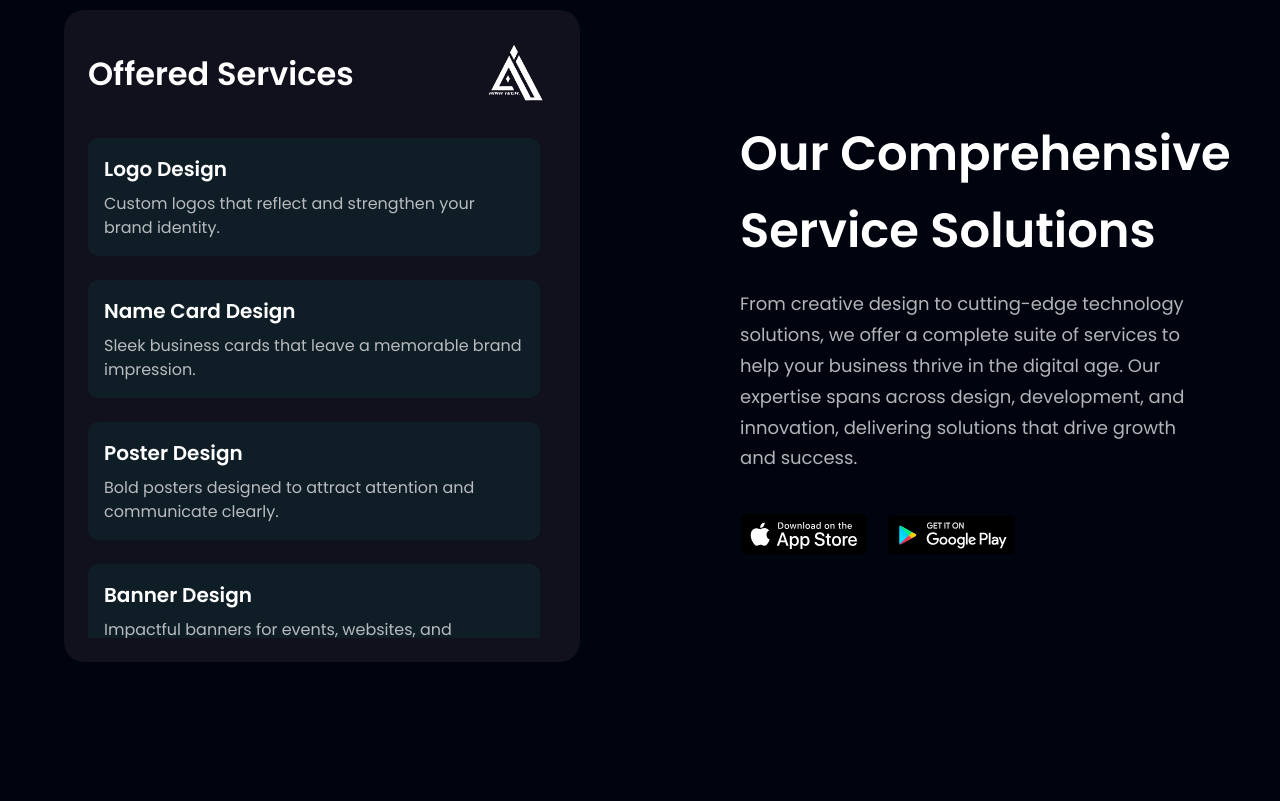
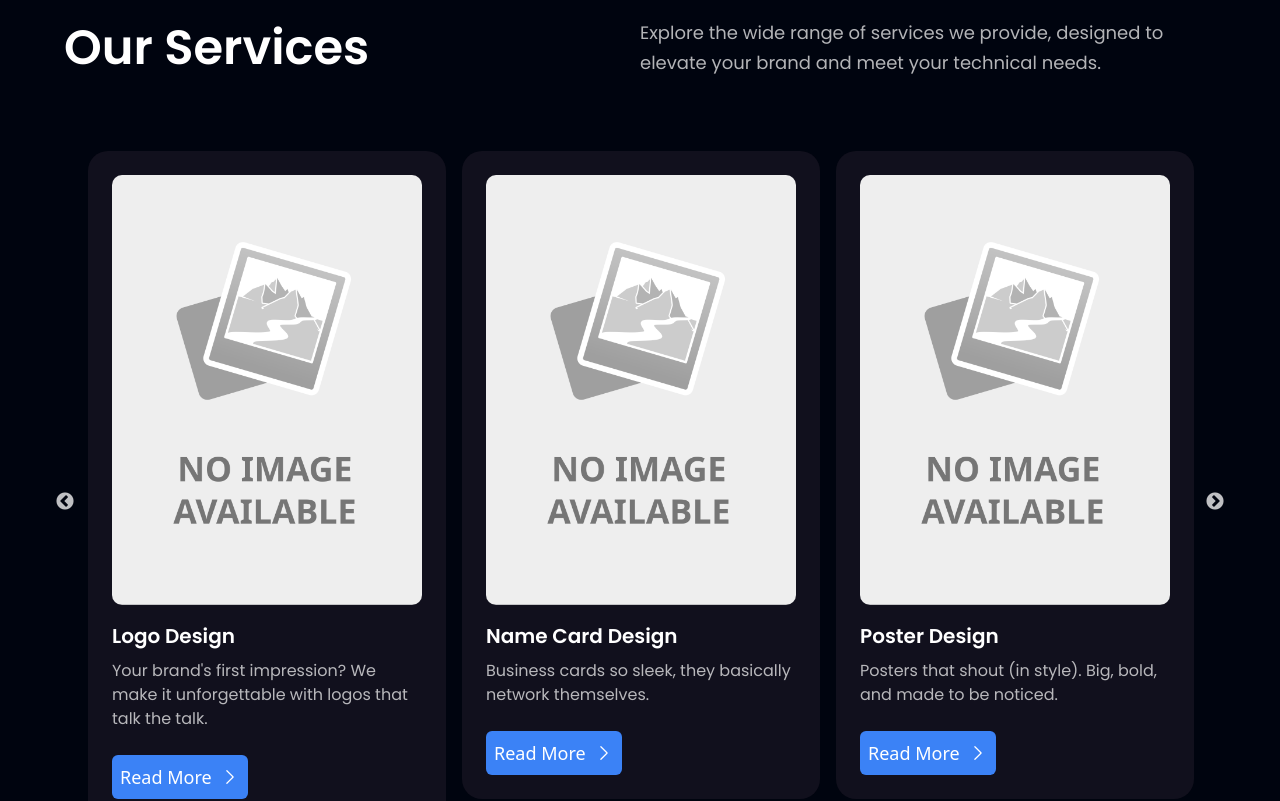
Before and after one commit to theniceduck/aina-tech, a React (Vite) app: page / in a window 1280 px wide. Shown: the part 1600-2401 px from the top of the page. Built offline with nearby package versions, Linux system fonts and the light colour scheme.

Commit message:
use card slider for services.jsx

```diff
--- a/package.json
+++ b/package.json
@@ -10,8 +10,11 @@
     "deploy": "gh-pages -d dist"
   },
   "dependencies": {
+    "@heroicons/react": "^2.2.0",
     "react": "^18.2.0",
-    "react-dom": "^18.2.0"
+    "react-dom": "^18.2.0",
+    "react-slick": "^0.30.3",
+    "slick-carousel": "^1.8.1"
   },
   "devDependencies": {
     "@types/react": "^18.0.27",
--- a/src/components/Services.jsx
+++ b/src/components/Services.jsx
@@ -1,140 +1,190 @@
 import React from 'react'
+import Slider from "react-slick";
+import "slick-carousel/slick/slick.css";
+import "slick-carousel/slick/slick-theme.css";
 import { apple, google, logo } from '../assets'
 import styles, { layout } from '../style'
+import noimageplaceholder from '../assets/noimageplaceholder.png'
+import { ChevronRightIcon } from '@heroicons/react/24/solid';
 
 const Services = () => {
   const servicesList = [
     {
       "title": "Logo Design",
-      "description": "Custom logos that reflect and strengthen your brand identity."
+      "description": "Your brand's first impression? We make it unforgettable with logos that talk the talk.",
+      "links": "https://example.com"
     },
     {
       "title": "Name Card Design",
-      "description": "Sleek business cards that leave a memorable brand impression."
+      "description": "Business cards so sleek, they basically network themselves.",
+      "links": "https://example.com"
     },
     {
       "title": "Poster Design",
-      "description": "Bold posters designed to attract attention and communicate clearly."
+      "description": "Posters that shout (in style). Big, bold, and made to be noticed.",
+      "links": "https://example.com"
     },
     {
       "title": "Banner Design",
-      "description": "Impactful banners for events, websites, and marketing campaigns."
+      "description": "From storefronts to scroll-stops — banners that grab attention wherever they hang.",
+      "links": "https://example.com"
     },
     {
       "title": "Jersey/Shirt Design",
-      "description": "Stylish custom apparel for teams, events, and branding."
+      "description": "Outfit your crew in custom gear that's got both swagger and spirit.",
+      "links": "https://example.com"
     },
     {
       "title": "Social Media Design",
-      "description": "Graphics that boost online presence and engage your audience."
+      "description": "We make your socials pop with scroll-stopping, double-tap-worthy designs.",
+      "links": "https://example.com"
     },
     {
       "title": "Branding Event Kit",
-      "description": "Complete event branding kits with signage and materials."
+      "description": "Everything you need to show up and show off — signs, swag, and serious style.",
+      "links": "https://example.com"
     },
     {
       "title": "Photography/Videography",
-      "description": "Capture stunning visuals for events, products, and promotions."
+      "description": "We don't just shoot — we capture moments that tell your story beautifully.",
+      "links": "https://example.com"
     },
     {
       "title": "3D Modeling & Animation",
-      "description": "Realistic 3D models and animations for various applications."
+      "description": "Flat designs are so last season. Let's bring your ideas to life in 3D.",
+      "links": "https://example.com"
     },
     {
       "title": "3D Printing",
-      "description": "Turn digital designs into physical products with 3D printing."
+      "description": "Digital dreams? Meet reality. We print your ideas into real-life creations.",
+      "links": "https://example.com"
     },
     {
       "title": "Web Development",
-      "description": "Custom websites built using modern, reliable web technologies."
+      "description": "Websites that work hard, look good, and don't break under pressure.",
+      "links": "https://example.com"
     },
     {
       "title": "Mobile App Development",
-      "description": "High-quality mobile apps for iOS, Android, and cross-platform."
+      "description": "We craft apps that live in your users' pockets — and their hearts.",
+      "links": "https://example.com"
     },
     {
       "title": "API Development & Integration",
-      "description": "Efficient API solutions for seamless system communication."
+      "description": "Making apps talk to each other like old friends. Fast, reliable, drama-free.",
+      "links": "https://example.com"
     },
     {
-      "title": "Database Application & Management",
-      "description": "Reliable database systems for storing and managing data."
+      "title": "Database Solutions",
+      "description": "Your data deserves a safe, smart home — and we build exactly that.",
+      "links": "https://example.com"
     },
     {
       "title": "Custom Software Development",
-      "description": "Software built to solve your specific business problems."
+      "description": "Got a challenge? We build software that fits like a glove and works like a charm.",
+      "links": "https://example.com"
     },
     {
       "title": "AI & Automation Solutions",
-      "description": "Smart automation and AI tools to improve efficiency."
+      "description": "Let the robots do the heavy lifting. We build smart tools that get the job done faster.",
+      "links": "https://example.com"
     },
     {
       "title": "UI/UX Design",
-      "description": "Designs focused on intuitive and enjoyable user experiences."
+      "description": "Good vibes only. We design experiences that users love to click, swipe, and enjoy.",
+      "links": "https://example.com"
     },
     {
       "title": "Custom Web System",
-      "description": "Tailored web platforms for unique business functionality."
+      "description": "Your business isn't basic — your web system shouldn't be either. We tailor it all.",
+      "links": "https://example.com"
     },
     {
       "title": "AI Training",
-      "description": "Train AI models for your business’s unique needs."
+      "description": "We teach AI to do what you need — no boring pre-sets here.",
+      "links": "https://example.com"
     },
     {
       "title": "PC Building & Repair",
-      "description": "Build and repair PCs for optimal performance and reliability."
+      "description": "Whether you need a beast of a PC or a quick fix, we've got the tools and the know-how.",
+      "links": "https://example.com"
     },
     {
       "title": "WhatsApp AI Chatbot",
-      "description": "Automate chats with smart, responsive WhatsApp AI bots."
+      "description": "Conversations on autopilot. Our bots are smart, helpful, and never sleep.",
+      "links": "https://example.com"
     },
     {
       "title": "Telegram Bot",
-      "description": "Powerful Telegram bots for support, marketing, and automation."
+      "description": "Think of it as your digital assistant — automating, supporting, and marketing 24/7.",
+      "links": "https://example.com"
     }
   ];
 
+  const settings = {
+    dots: true,
+    infinite: true,
+    speed: 500,
+    slidesToShow: 3,
+    slidesToScroll: 1,
+    autoplay: false,
+    arrows: true,
+    responsive: [
+      {
+        breakpoint: 1024,
+        settings: {
+          slidesToShow: 2,
+          slidesToScroll: 1,
+          infinite: true,
+          dots: true
+        }
+      },
+      {
+        breakpoint: 600,
+        settings: {
+          slidesToShow: 1,
+          slidesToScroll: 1
+        }
+      }
+    ]
+  };
+
   return (
-    <section id='services' className={layout.sectionReverse}>
-      <div className={layout.sectionImgReverse}>
-        <div className="w-full h-full relative z-[5] bg-black-gradient rounded-[20px] p-6">
-          <div className="flex items-center justify-between mb-6">
-            <h2 className="text-white font-poppins font-semibold text-[32px]">Offered Services</h2>
-            <img
-              src={logo}
-              alt="AINA Tech Solution"
-              className="w-[80px] h-[80px] object-contain"
-            />
-          </div>
-          <div className="h-[500px] overflow-y-auto pr-4 custom-scrollbar">
-            {servicesList.map((service, index) => (
-              <div key={index} className="mb-6 p-4 bg-dimBlue rounded-[10px] hover:bg-blue-gradient transition-all duration-300">
-                <h3 className="text-white font-poppins font-semibold text-[20px] mb-2">{service.title}</h3>
-                <p className="text-dimWhite font-poppins text-[16px]">{service.description}</p>
-              </div>
-            ))}
-          </div>
+    <section id='services' className={`${styles.paddingY} ${styles.flexCenter} flex-col relative`}>
+      <div className='absolute z-[0] w-[60%] h-[60%] -right-[50%] rounded-full blue__gradient bottom-40' />
+      <div className="w-full flex justify-between items-center md:flex-row flex-col sm:mb-16 mb-6 relative z-[1]">
+        <h2 className={styles.heading2}>
+          Our Services
+        </h2>
+        <div className="w-full md:mt-0 mt-6">
+          <p className={`${styles.paragraph} text-left max-w-[600px]`}>
+           Explore the wide range of services we provide, designed to elevate your brand and meet your technical needs.
+          </p>
         </div>
       </div>
-      <div className={`${layout.sectionInfo} md:pl-20 md:translate-x-10`}>
-        <h2 className={styles.heading2}>Our Comprehensive <br className='sm:block hidden'/> Service Solutions</h2>
-        <p className={`${styles.paragraph} max-w-[470px] mt-5`}>
-          From creative design to cutting-edge technology solutions, we offer a complete suite of services
-          to help your business thrive in the digital age. Our expertise spans across design, development,
-          and innovation, delivering solutions that drive growth and success.
-        </p>
-        <div className='flex flex-row flex-wrap sm:mt-10 mt-6'>
-          <img
-            src={apple}
-            alt='app-store'
-            className='w-[128px] h-[42px] object-contain mr-5 cursor-pointer'
-          />
-          <img
-            src={google}
-            alt='google-play'
-            className='w-[128px] h-[42px] object-contain cursor-pointer'
-          />
-        </div>
+      <div className="w-full relative z-[1] px-4">
+        <Slider {...settings}>
+          {servicesList.map((service, index) => (
+            <div key={index} className="px-2">
+              <div className="flex flex-col p-6 bg-black-gradient rounded-[20px] hover:bg-blue-gradient transition-all duration-300 cursor-pointer shadow-card h-full">
+                <div>
+                  <img
+                    src={noimageplaceholder}
+                    alt={service.title}
+                    className="w-full h-[430px] object-cover rounded-[10px] mb-4"
+                  />
+                  <div className="flex flex-col flex-grow">
+                    <h3 className="text-white font-poppins font-semibold text-[20px] mb-2">{service.title}</h3>
+                    <p className="text-dimWhite font-poppins text-[16px] leading-[24px]">{service.description}</p>
+                  </div>
+                  <div className="mt-2 pt-4">
+                    <a href={service.links} className="text-white text-lg p-2 rounded-md bg-blue-500 hover:bg-blue-700 inline-flex items-center gap-2">Read More <ChevronRightIcon className="w-5 h-5"/> </a>
+                  </div>
+                </div>
+              </div>
+            </div>
+          ))}
+        </Slider>
       </div>
     </section>
   )
```
Also changed, not shown: src/assets/noimageplaceholder.png (added), 1 other file (tests, documents, lock files or other folders).
